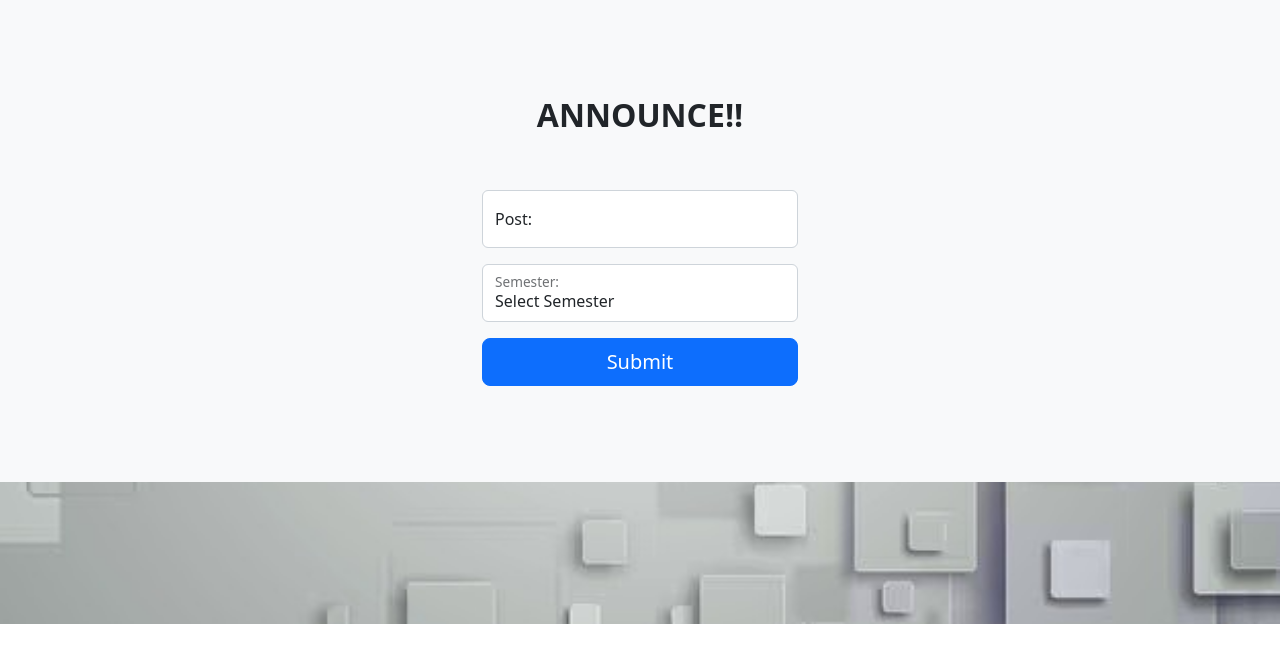
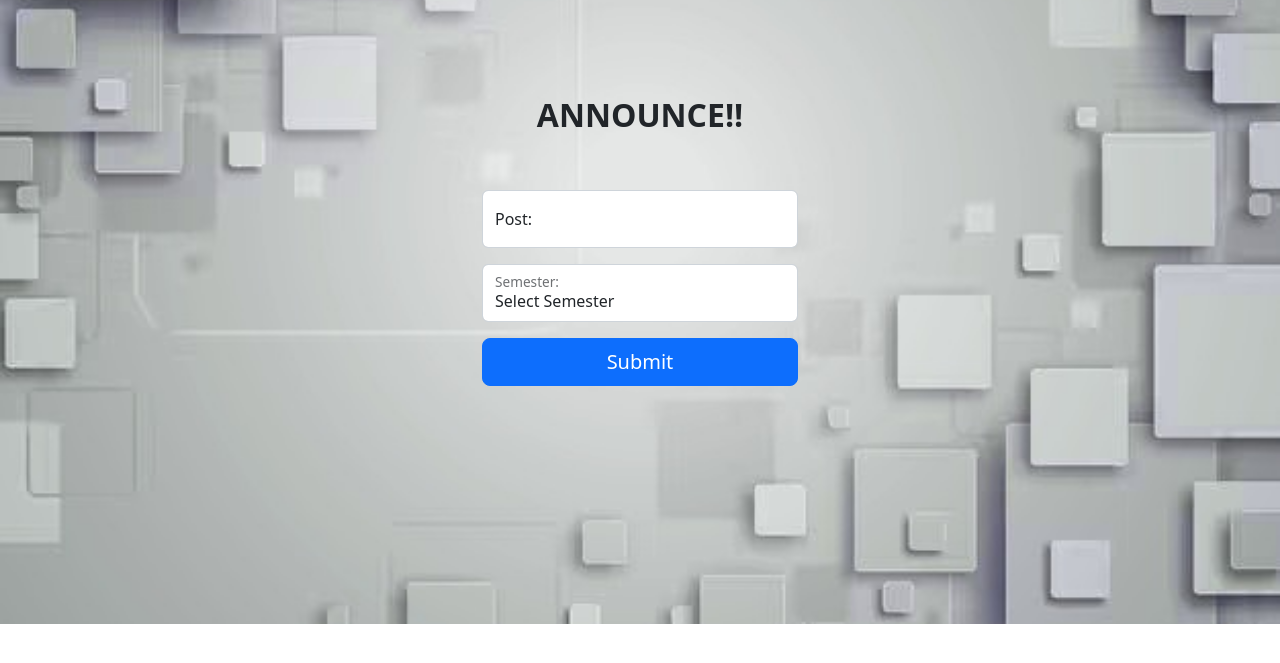
Before and after one commit to Cromyl/StudyBuddy, a PHP site: page /AddAnnouncement.php in a window 1280 px wide. Shown: the part 86-749 px from the top of the page. Run offline with PHP 8.4, Linux system fonts and the light colour scheme; the visitor is signed in with stand-in values (Sample User, id 1); data that the repository does not hold is empty; some libraries are stand-ins or nearby versions.

Commit message:
Minor change

```diff
--- a/StudyBuddy/AddAnnouncement.php
+++ b/StudyBuddy/AddAnnouncement.php
@@ -58,7 +58,7 @@
                 </div>
             </div>
         </nav>
-        <section class="bg-light py-5">
+        <section class="py-5">
         <div class="container px-5 my-5 px-5">
             <div class="text-center mb-5">
               <h2 class="fw-bolder">ANNOUNCE!!</h2><br><br>
```
